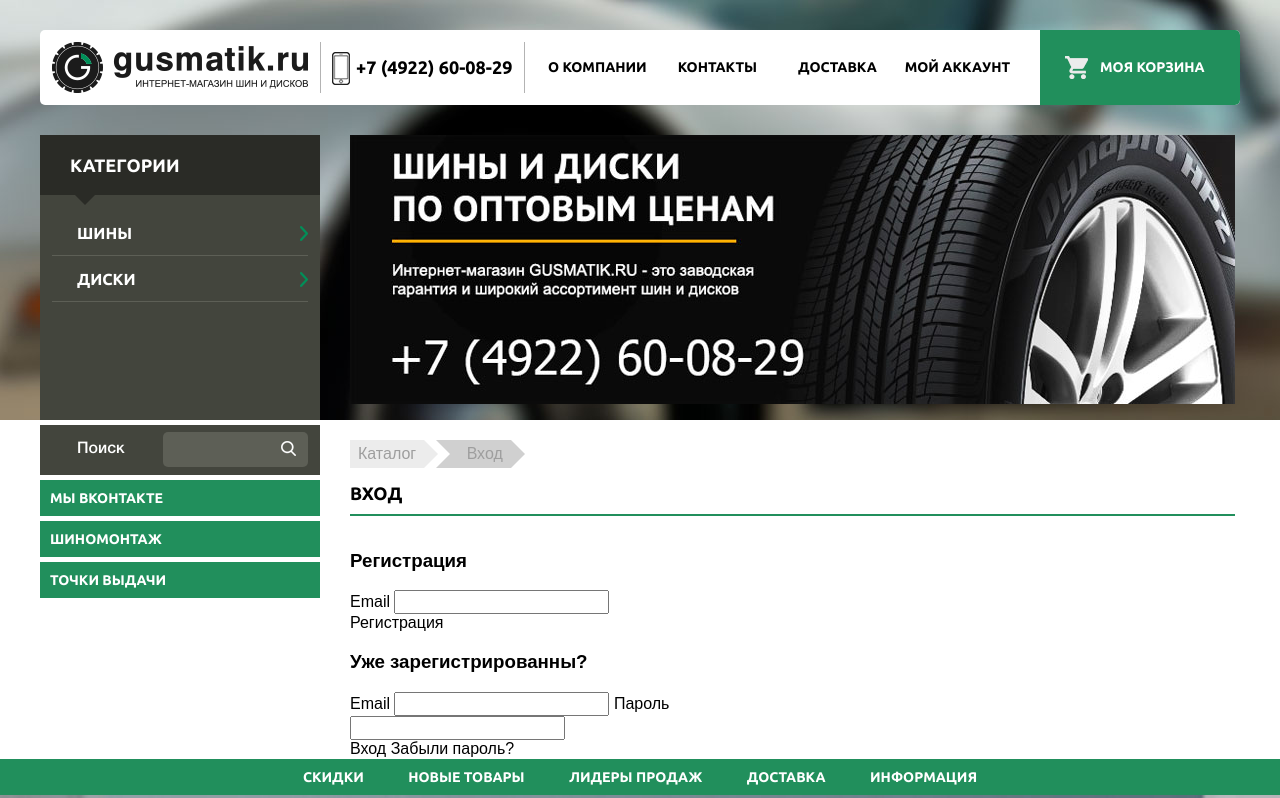
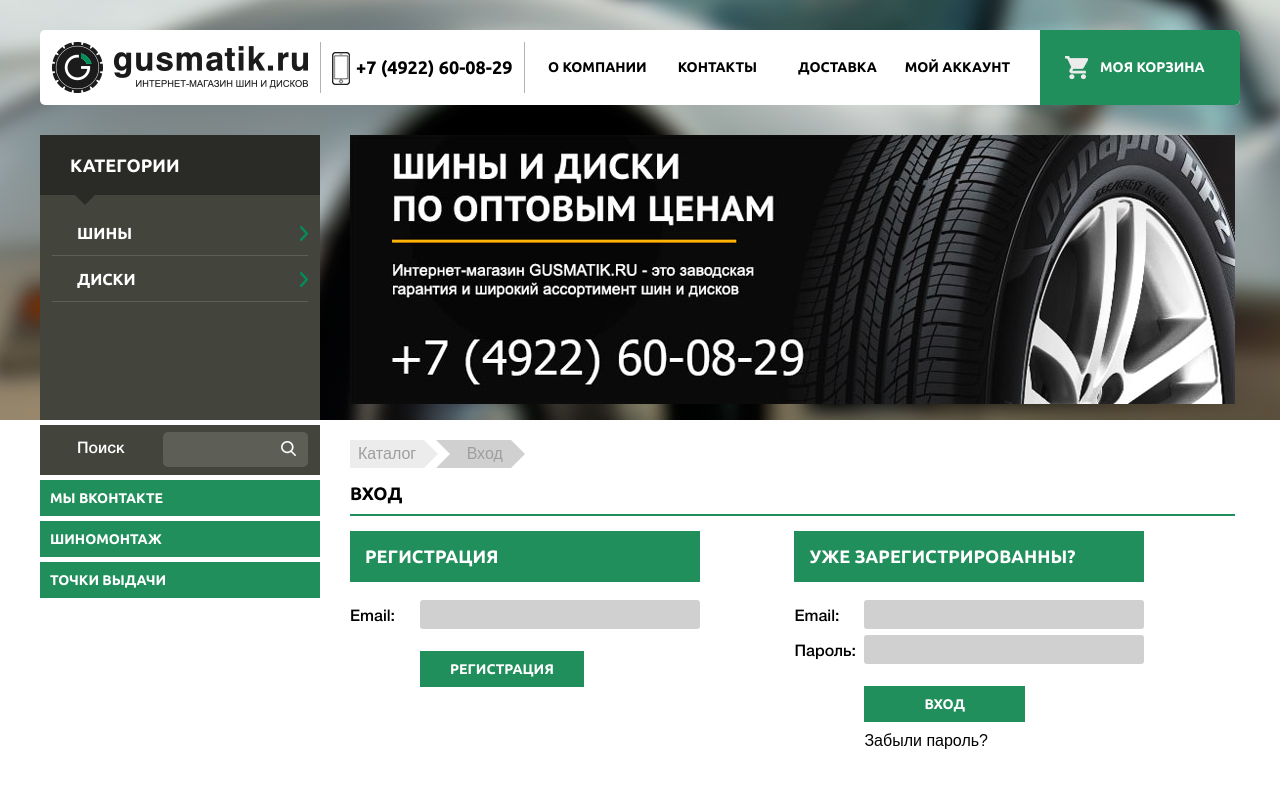
Before and after one commit to Delagardi/gusmatic, a plain HTML site: page login.html in a window 1280 px wide. Shown: the top 798 px of the page. Drawn offline with nearby package versions, Linux system fonts and the light colour scheme; a script that the page names is missing.

Commit message:
Login.html finished

```diff
--- a/css/style.scss
+++ b/css/style.scss
@@ -1192,6 +1192,10 @@
   }
 }
 
+.main {
+  min-height: 550px;
+}
+
 /* Breadcrumbs START */
 
 .breadcrumbs {
@@ -1286,7 +1290,77 @@
 }
 
 .main-signup, .main-login {
-  width: 442px;
+  width: 440px;
   height: 100%;
   display: inline-block;
+  vertical-align: top;
 }
+
+.main-signup h3, .main-login h3 {
+  @include text(18px, "UbuntuB");
+  color: $text-color__add;
+  background: $design-color__green;
+  padding: 15px;
+  text-transform: uppercase;
+  margin-top: 0;
+  width: 320px;
+}
+
+.main-forms dl {
+  margin-left: 0;
+}
+
+.main-forms dd {
+  @include text(16px, "HelveticaNC-Medium");
+  margin-left: 0;
+  width: 70px;
+  float: left;
+  line-height: 35px;
+}
+
+.main-forms dt {
+  width: 270px;
+  margin-left: 70px;
+}
+
+.main-forms dt:after {
+  content: "";
+  display: table;
+  clear: both;
+}
+
+.form-field {
+  width: 270px;
+  height: 29px;
+  margin-bottom: 5px;
+  background: #d0d0d0;
+  border-radius: 3px;
+  border: none;
+  padding: 0 5px;
+}
+
+.main-signup__btn {
+  @include text(14px, "UbuntuB");
+  color: $text-color__add;
+  background: $design-color__green;
+  text-transform: uppercase;
+  padding: 10px 30px;
+  text-align: center;
+  border: none;
+  margin-left: 70px;
+  cursor: pointer;
+}
+
+.main-signup__btn:hover {
+  background: $design-color__green-hover;
+}
+
+.main-login__btn {
+  @extend .main-signup__btn;
+  padding: 10px 60px;
+}
+
+.main-login__forget-pass {
+  display: block;
+  margin: 10px 0 20px 70px;
+}
--- a/login.html
+++ b/login.html
@@ -112,21 +112,37 @@
           <div class="main-signup">
             <h3>Регистрация</h3>
             <form class="main-signup__form" action="" method="post" >
-              Email
-              <input type="email" name="email">
+              <dl>
+                <dd>
+                  Email:
+                </dd>
+                <dt>
+                  <input class="form-field" type="email" name="email">
+                </dt>
+              </dl>
+              <input class="main-signup__btn" type="submit" value="Регистрация">
             </form>
-            <a href="#">Регистрация</a>
           </div>
           <div class="main-login">
             <h3>Уже зарегистрированны?</h3>
             <form class="main-signup__form" action="" method="post" >
-              Email
-              <input type="email" name="email">
-              Пароль
-              <input type="password" name="pass">
+              <dl>
+                <dd>
+                  Email:
+                </dd>
+                <dt>
+                  <input class="form-field" type="email" name="email">
+                </dt>
+                <dd>
+                  Пароль:
+                </dd>
+                <dt>
+                  <input class="form-field" type="password" name="pass">
+                </dt>
+              </dl>
+              <input class="main-login__btn" type="submit" value="Вход">
+              <a class="main-login__forget-pass" href="#">Забыли пароль?</a>
             </form>
-            <a href="#">Вход</a>
-            <a href="#">Забыли пароль?</a>
           </div>
         </div>
       </div>
```
Also changed, not shown: css/style.css, 1 other file.
